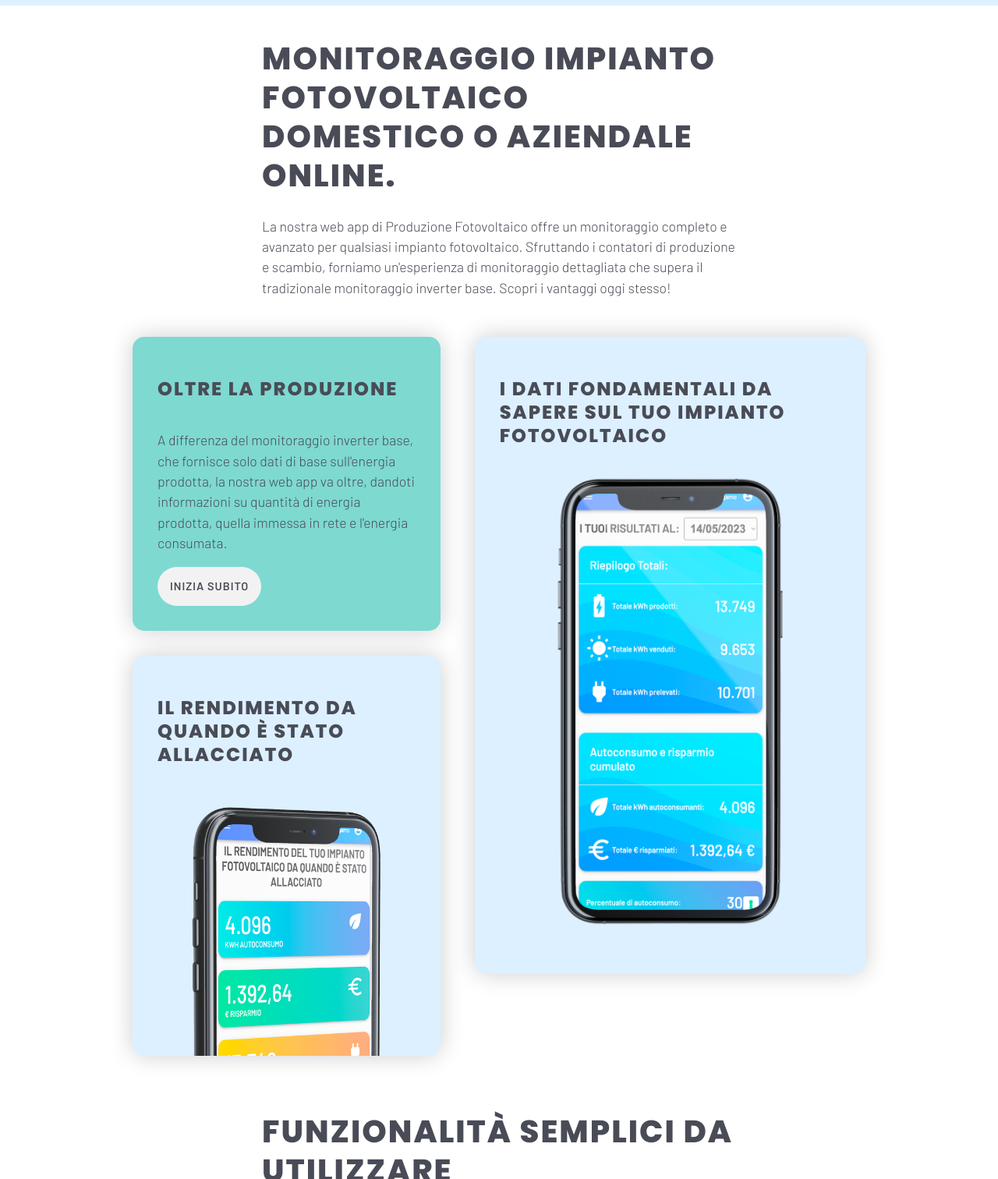
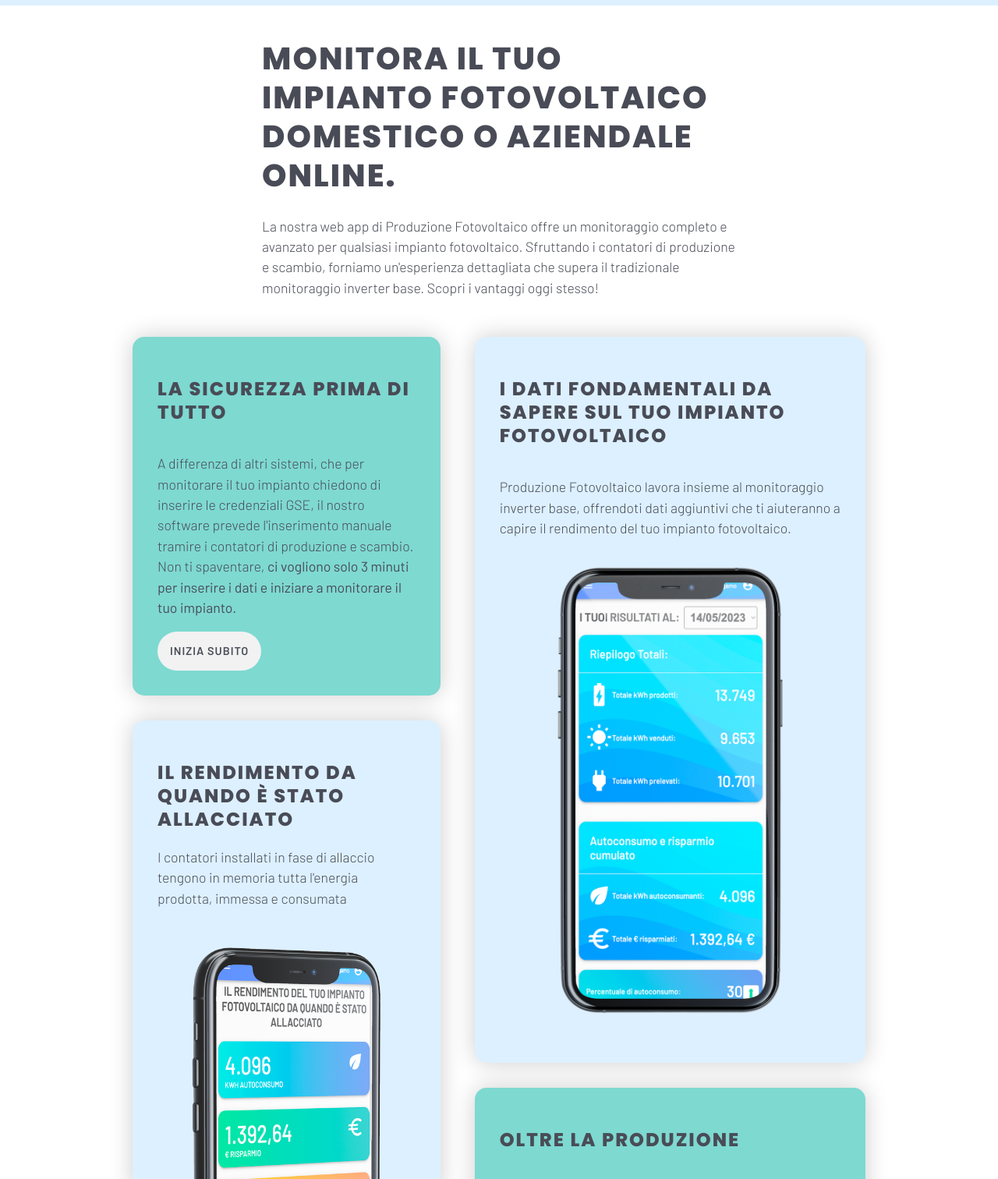
Before and after one commit to Serse2/brochure-website, a website built with Parcel: page src/pages/privati.html in a window 1280 px wide. Shown: the part 93-1605 px from the top of the page at 78% size. Built offline with nearby package versions, Linux system fonts and the light colour scheme.

Commit message:
modify copy

```diff
--- a/src/common/header.html
+++ b/src/common/header.html
@@ -14,7 +14,7 @@
         <nav class="navbar">
             <ul class="navbar-list">
                 <li class="navbar-item">
-                    <a class="navbar-link" href="/src/index.html">Home</a>
+                    <a class="navbar-link" href="/">Home</a>
                 </li>
                 <li class="navbar-item">
                     <a class="navbar-link" href="/src/pages/chi-siamo.html">Chi siamo</a>
--- a/src/pages/privati.html
+++ b/src/pages/privati.html
@@ -5,7 +5,7 @@
     <meta name="author" content="Produzione Fotovoltaico Web App" />
     <meta
       name="description"
-      content=" Monitora il tuo impianto fotovoltaico domestico o aziendale online. Produzione Fotovoltaico offre un monitoraggio completo e avanzato per qualsiasi impianto fotovoltaico. Sfruttando le autoletture dei contatori di produzione e scambio."
+      content="Monitora il tuo impianto fotovoltaico online. Produzione Fotovoltaico monitora qualsiasi impianto con autoletture dei contatori di produzione e scambio."
     />
     <meta name="robots" content="index,follow" />
     <meta name="googlebot" content="index,follow" />
@@ -19,7 +19,7 @@
     <meta property="og:title" content="Produzione Fotovoltaico" />
     <meta
       property="og:description"
-      content="Monitora il tuo impianto fotovoltaico domestico o aziendale online. Produzione Fotovoltaico offre un monitoraggio completo e avanzato per qualsiasi impianto fotovoltaico. Sfruttando le autoletture dei contatori di produzione e scambio."
+      content="Monitora il tuo impianto fotovoltaico online. Produzione Fotovoltaico monitora qualsiasi impianto con autoletture dei contatori di produzione e scambio."
     />
     <meta property="og:type" content="website" />
     <meta
@@ -46,10 +46,7 @@
     />
 
     <link rel="stylesheet" href="/src/style/form.scss" />
-    <title>
-      Monitoraggio impianto fotovoltaico | Domestico o Aziendale | Autoletture
-      contatori
-    </title>
+    <title>Monitora impianto fotovoltaico | Autoletture contatori</title>
   </head>
   <body>
     <include src="src/common/header.html"></include>
@@ -59,15 +56,15 @@
           <div class="col-6">
             <div class="paragraph-container">
               <h1 class="text-display">
-                Monitoraggio impianto fotovoltaico domestico o aziendale online.
+                Monitora il tuo impianto fotovoltaico domestico o aziendale
+                online.
               </h1>
               <p>
                 La nostra web app di Produzione Fotovoltaico offre un
                 monitoraggio completo e avanzato per qualsiasi impianto
                 fotovoltaico. Sfruttando i contatori di produzione e scambio,
-                forniamo un'esperienza di monitoraggio dettagliata che supera il
-                tradizionale monitoraggio inverter base. Scopri i vantaggi oggi
-                stesso!
+                forniamo un'esperienza dettagliata che supera il tradizionale
+                monitoraggio inverter base. Scopri i vantaggi oggi stesso!
               </p>
             </div>
           </div>
@@ -76,6 +73,64 @@
       <section>
         <div class="row align-top">
           <div class="col-4">
+            <div
+              class="paper pd-32"
+              style="background-color: var(--background-secondary)"
+            >
+              <h2 class="text-display-h2">La sicurezza prima di tutto</h2>
+              <p>
+                A differenza di altri sistemi, che per monitorare il tuo
+                impianto chiedono di inserire le credenziali GSE, il nostro
+                software prevede l'inserimento manuale tramire i contatori di
+                produzione e scambio.
+                <br />
+                Non ti spaventare,
+                <b
+                  >ci vogliono solo 3 minuti per inserire i dati e iniziare a
+                  monitorare il tuo impianto.</b
+                >
+              </p>
+              <a id="cta-azienda" href="#registrati" class="button-secondary"
+                >Inizia subito</a
+              >
+            </div>
+            <div class="paper flex-space-between">
+              <div class="pd-32">
+                <h2 class="text-display-h2">
+                  Il rendimento da quando è stato allacciato
+                </h2>
+                <p>
+                  I contatori installati in fase di allaccio tengono in memoria
+                  tutta l'energia prodotta, immessa e consumata
+                </p>
+              </div>
+              <img
+                class="img-center"
+                src="/src/assets/images/mock-7.png"
+                alt="Monitoraggio impianto"
+                width="300px"
+                loading="lazy"
+              />
+            </div>
+          </div>
+          <div class="col-5">
+            <div class="paper pd-32">
+              <h2 class="text-display-h2">
+                I dati fondamentali da sapere sul tuo impianto fotovoltaico
+              </h2>
+              <p>
+                Produzione Fotovoltaico lavora insieme al monitoraggio inverter
+                base, offrendoti dati aggiuntivi che ti aiuteranno a capire il
+                rendimento del tuo impianto fotovoltaico.
+              </p>
+              <img
+                class="img-center"
+                src="/src/assets/images/mock-3.png"
+                alt="Monitoraggio impianto"
+                width="325px"
+                loading="lazy"
+              />
+            </div>
             <div
               class="paper pd-32"
               style="background-color: var(--background-secondary)"
@@ -90,30 +145,6 @@
               <a id="cta-azienda" href="#registrati" class="button-secondary"
                 >Inizia subito</a
               >
-            </div>
-            <div class="paper flex-space-between">
-              <h2 class="text-display-h2 pd-32">
-                Il rendimento da quando è stato allacciato
-              </h2>
-              <img
-                class="img-center"
-                src="/src/assets/images/mock-7.png"
-                alt="Monitoraggio impianto"
-                width="300px"
-              />
-            </div>
-          </div>
-          <div class="col-5">
-            <div class="paper pd-32">
-              <h2 class="text-display-h2">
-                I dati fondamentali da sapere sul tuo impianto fotovoltaico
-              </h2>
-              <img
-                class="img-center"
-                src="/src/assets/images/mock-3.png"
-                alt="Monitoraggio impianto"
-                width="325px"
-              />
             </div>
           </div>
         </div>
@@ -146,6 +177,7 @@
                 src="/src/assets/images/mock-1.png"
                 alt="Monitoraggio impianto"
                 width="325px"
+                loading="lazy"
               />
             </div>
           </div>
@@ -161,7 +193,7 @@
               </p>
               <p>
                 Monitora uno specifico periodo temporale, utilizza questi dati
-                per massimizzare la resa del tuo impianto fotovoltaico
+                per massimizzare il rendimento del tuo impianto fotovoltaico
                 apportando accorgimenti alle tue abitudini.
               </p>
               <a id="cta-azienda" href="#registrati" class="button-secondary"
@@ -210,11 +242,8 @@
             >
               <h2 class="text-display-h2">perché?</h2>
               <p>
-                La differenza sostanziale tra il monitoraggio inverter base che
-                avete ora e la nostra nuova Web App è la semplicità di accesso
-                diretto ai dati di CONSUMO e RISPARMIO che invece le piattaforme
-                esistenti non offrono se non installando componenti come METER o
-                altri misuratori
+                Il nostro software è concentrato sull'utente per offrire un modo
+                semplice e organizzato per monitorare l'impianto fotovoltaico.
               </p>
               <a id="cta-azienda" href="#registrati" class="button-secondary"
                 >Inizia subito</a
@@ -229,20 +258,27 @@
                 src="/src/assets/images/mock-5.png"
                 alt="Monitoraggio impianto"
                 width="325px"
+                loading="lazy"
               />
             </div>
           </div>
           <div class="col-5">
             <div class="paper pd-32">
               <h2 class="text-display-h2">
-                Istruzioni chiare e precise per leggere i contatori di scambio e
-                produzione
+                Istruzioni chiare e precise per leggere le autoletture dei
+                contatori di scambio e produzione
               </h2>
+              <p>
+                Ti aiutiamo passo passo a scoprire tutte le informazioni che i
+                contatori installati gratuitamente al momento dell'allaccio
+                possono offrire.
+              </p>
               <img
                 class="img-center"
                 src="/src/assets/images/mock-6.png"
                 alt="Monitoraggio impianto"
                 width="325px"
+                loading="lazy"
               />
             </div>
             <div class="paper pd-32">
@@ -252,6 +288,7 @@
                 src="/src/assets/images/mock-2.png"
                 alt="Monitoraggio impianto"
                 width="325px"
+                loading="lazy"
               />
             </div>
           </div>
```
